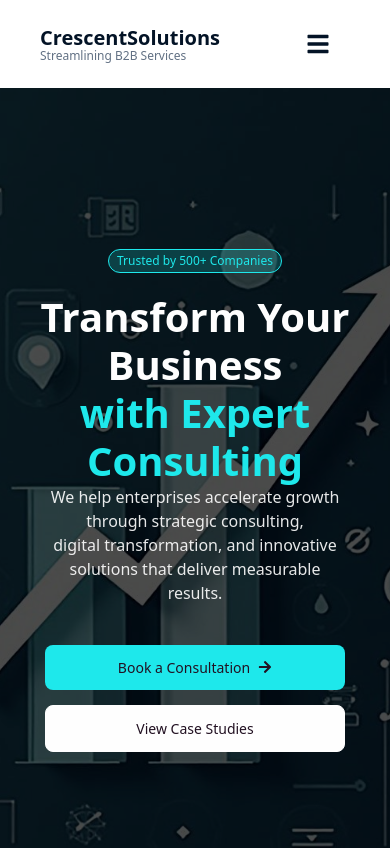
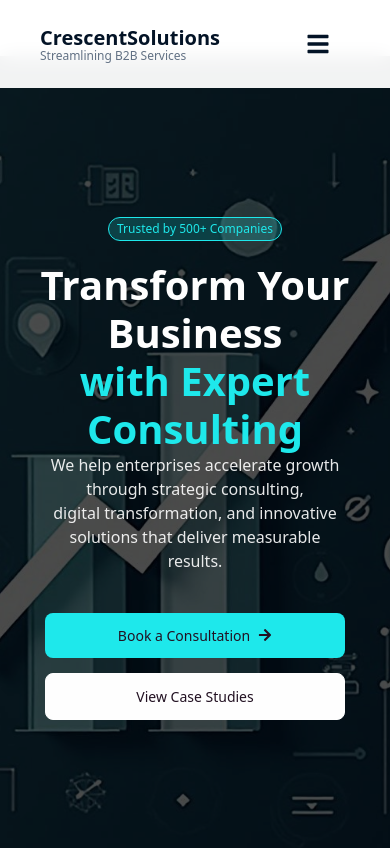
Before and after one commit to obinnanwobodo/cescent-b2b, a Next.js app: page / in a window 390 px wide. Shown: the top 848 px of the page. Built offline with nearby package versions, Linux system fonts and the light colour scheme.

Commit message:
probably something

```diff
--- a/src/Components/Hero/Hero.module.css
+++ b/src/Components/Hero/Hero.module.css
@@ -548,6 +548,8 @@ color: #9ca3af;;
     padding: 0 20px;
     justify-content: center;
     text-align: center;
+    position: relative;
+    bottom: 32px;
   }
 .trusted{
 position: relative;
```
